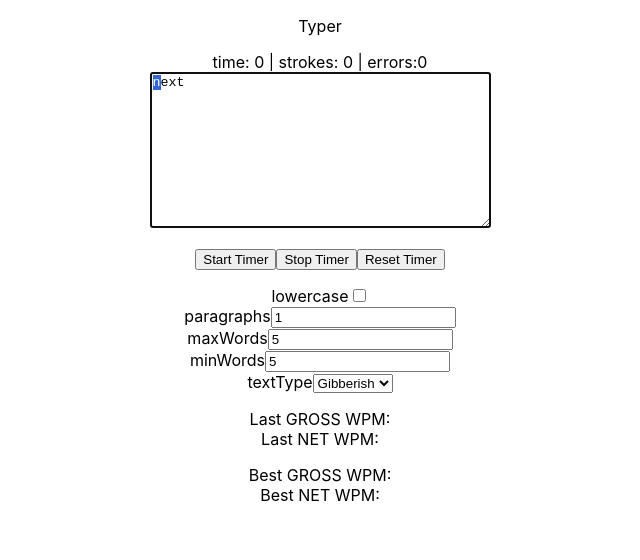
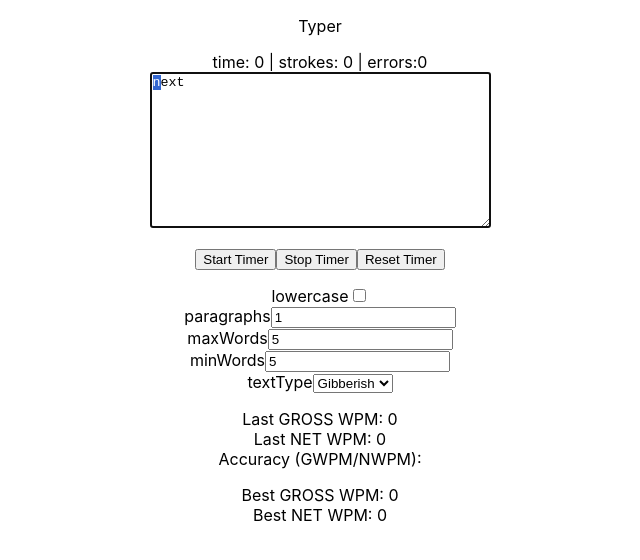
Before and after one commit to fjrois/typer, a React (Create React App) app: page / in a window 1280 px wide. Shown: the top 560 px of the page, without its empty margins (320-960 px from the left). Built offline with nearby package versions, Linux system fonts and the light colour scheme.

Commit message:
Added number formatting to wpm results

```diff
--- a/src/components/Typer.js
+++ b/src/components/Typer.js
@@ -1,6 +1,7 @@
+import React from 'react';
 import TyperConfig from './TyperConfig';
 import TyperPanel from './TyperPanel';
-import React from 'react';
+import { formatDecimalNumber } from '../helpers';
 
 class Typer extends React.Component {
   constructor(props) {
@@ -52,6 +53,8 @@ class Typer extends React.Component {
   }
 
   render() {
+    const { last: lastWpm, best: bestWpm } = this.state.wpm;
+
     return (
       <>
         <p>Typer</p>
@@ -66,11 +69,17 @@ class Typer extends React.Component {
           />
         </div>
         <p></p>
-        <div>Last GROSS WPM: {this.state.wpm.last.gross}</div>
-        <div>Last NET WPM: {this.state.wpm.last.net}</div>
+        <div>Last GROSS WPM: {formatDecimalNumber(lastWpm.gross)}</div>
+        <div>Last NET WPM: {formatDecimalNumber(lastWpm.net)}</div>
+        <div>
+          Accuracy (GWPM/NWPM):{' '}
+          {lastWpm.net && lastWpm.gross
+            ? formatDecimalNumber((lastWpm.net / lastWpm.gross) * 100) + '%'
+            : ''}
+        </div>
         <p></p>
-        <div>Best GROSS WPM: {this.state.wpm.best.gross}</div>
-        <div>Best NET WPM: {this.state.wpm.best.net}</div>
+        <div>Best GROSS WPM: {formatDecimalNumber(bestWpm.gross)}</div>
+        <div>Best NET WPM: {formatDecimalNumber(bestWpm.net)}</div>
       </>
     );
   }
```
